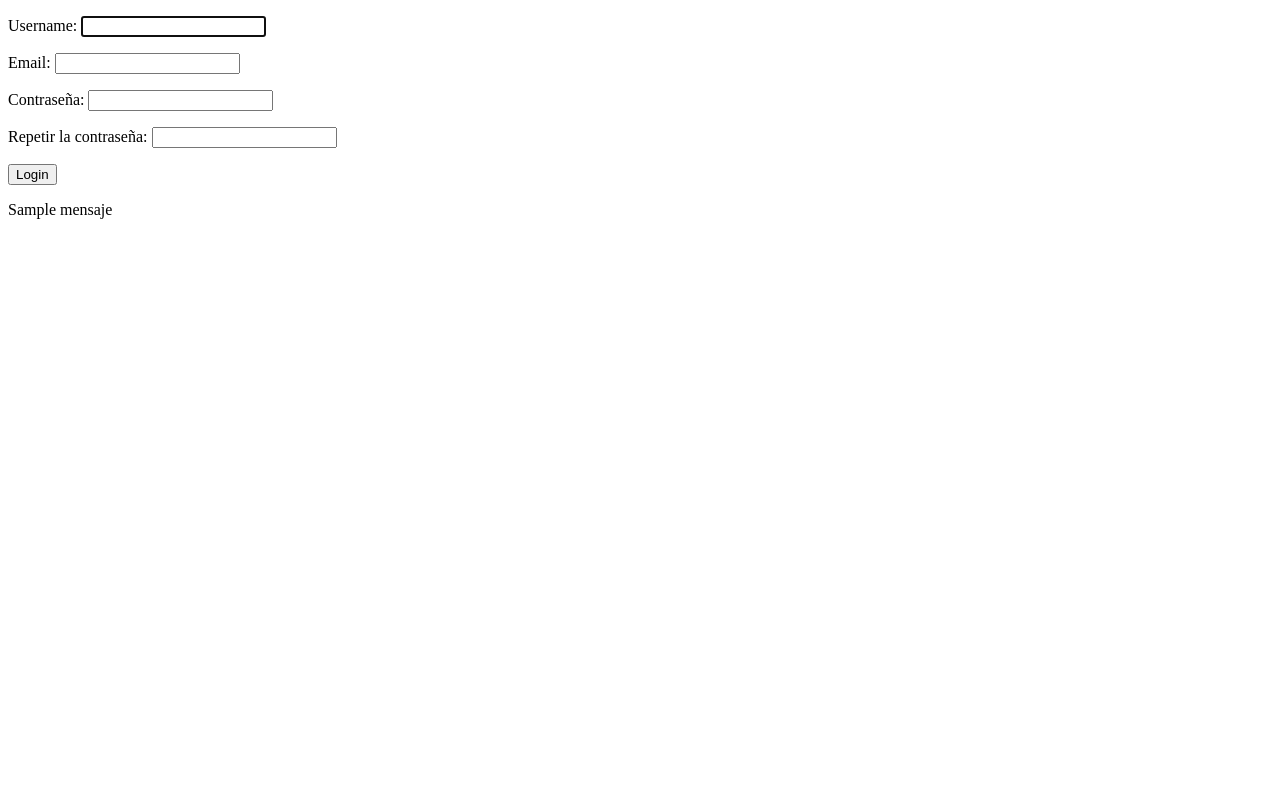
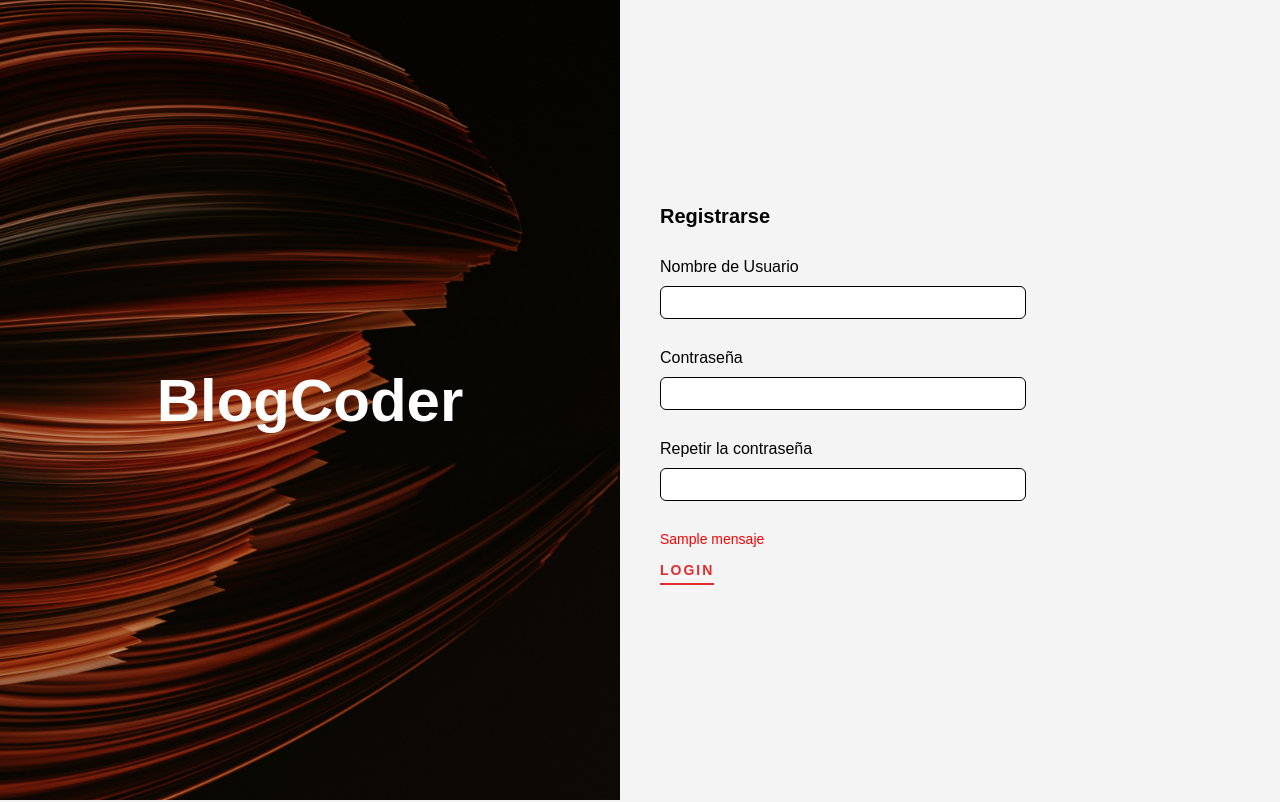
Before and after one commit to Leonardo-G/python-blog, a Django app: template templates/register.html in a window 1280 px wide. Before the commit the page ends 219 px from the top, so only its background shows below. Run offline with Django 4.2, Linux system fonts and the light colour scheme; the template is opened without the code that fills it: values that come from a table or form of the project are taken from there, most other values are stand-ins (such as "Sample title", 1, 10 or a date in 2020).

Commit message:
register estilos

```diff
--- a/Auth/forms.py
+++ b/Auth/forms.py
@@ -6,13 +6,13 @@ User = get_user_model()
 
 
 class UserRegisterForm(UserCreationForm):
-    email = forms.EmailField();
+    username = forms.CharField(label="Nombre de Usuario");
     password1 = forms.CharField(label="Contraseña", widget=forms.PasswordInput);
     password2 = forms.CharField(label="Repetir la contraseña", widget=forms.PasswordInput);
 
     class Meta:
        model = User
-       fields = ["username", "email", "password1", "password2"]
+       fields = ["username", "password1", "password2"]
 
        help_texts = {k:"" for k in fields}
 
--- a/Auth/views.py
+++ b/Auth/views.py
@@ -33,7 +33,6 @@ def register_user(request):
 
         if form.is_valid():
 
-            form.cleaned_data["email"]
             username = form.cleaned_data["username"]
             password = form.cleaned_data["password1"]
 
@@ -43,6 +42,11 @@ def register_user(request):
             if user is not None:
                 login(request, user)
                 return redirect("/inicio")
+            else:
+                return render(request, "register.html", {"form": form, "mensaje": "Error al registrarse"})
+        else:
+            print(form)
+            return render(request, "register.html", {"form": form, "mensaje": "Usuario ya existen"})
     else:
         form = UserRegisterForm()
     return render(request, "register.html", {"form": form})
--- a/static/css/auth.css
+++ b/static/css/auth.css
@@ -47,7 +47,7 @@
     font-size: 1.6rem;
 }
 
-.texto--form input[type="password"], .texto--form input[type="text"]{
+.texto--form input[type="password"], .texto--form input[type="text"], .texto--form input[type="email"]{
     font-size: 1.4rem;
     padding: 0.75rem 1rem;
     outline: none;
--- a/templates/register.html
+++ b/templates/register.html
@@ -1,20 +1,37 @@
-<!DOCTYPE html>
-<html lang="en">
-<head>
-    <meta charset="UTF-8">
-    <meta http-equiv="X-UA-Compatible" content="IE=edge">
-    <meta name="viewport" content="width=device-width, initial-scale=1.0">
-    <title>Register</title>
-</head>
-<body>
-    <form action="" method="POST">
-        {% csrf_token %}
-        {{form.as_p}}
-        <input type="submit" value="Login"/>
-    </form>
-    <p>
-        {{mensaje}}
-    </p>
+{% extends "baseAuth.html" %}
 
-</body>
-</html>
+{% block head-meta %}
+{% load static %}
+<link rel="stylesheet" href="{% static 'css/auth.css' %}">
+{% endblock %}
+
+{% block title %}
+Register | BlockCoder
+{% endblock %}
+
+{% block content %}
+{% load static %}
+    <div class="flex login">
+        <div class="flex--card login__img">
+            <img src="{% static '/media/portada-inicio.jpg' %}" alt="portada inicio login">
+            <div class="img--texto">
+                <h1>BlogCoder</h1>
+            </div>
+        </div>
+        <div class="flex--card login__texto">
+            <h2>Registrarse</h2>
+            <form action="" method="POST" class="flex--card texto--form">{% csrf_token %}
+                {% for field in form %}
+                    <div class="form--campo">
+                        <label for="{{ field.id_for_label}} {{ field.class }}">{{field.label}}</label>
+                        {{ field }}
+                    </div>
+                {% endfor %}
+                <p class="error">
+                    {{mensaje}}
+                </p>
+                <input type="submit" value="Login" class="btn--create btn--auth"/>
+            </form>
+        </div>
+    </div>
+{% endblock %}
```
Also changed, not shown: db.sqlite3.
